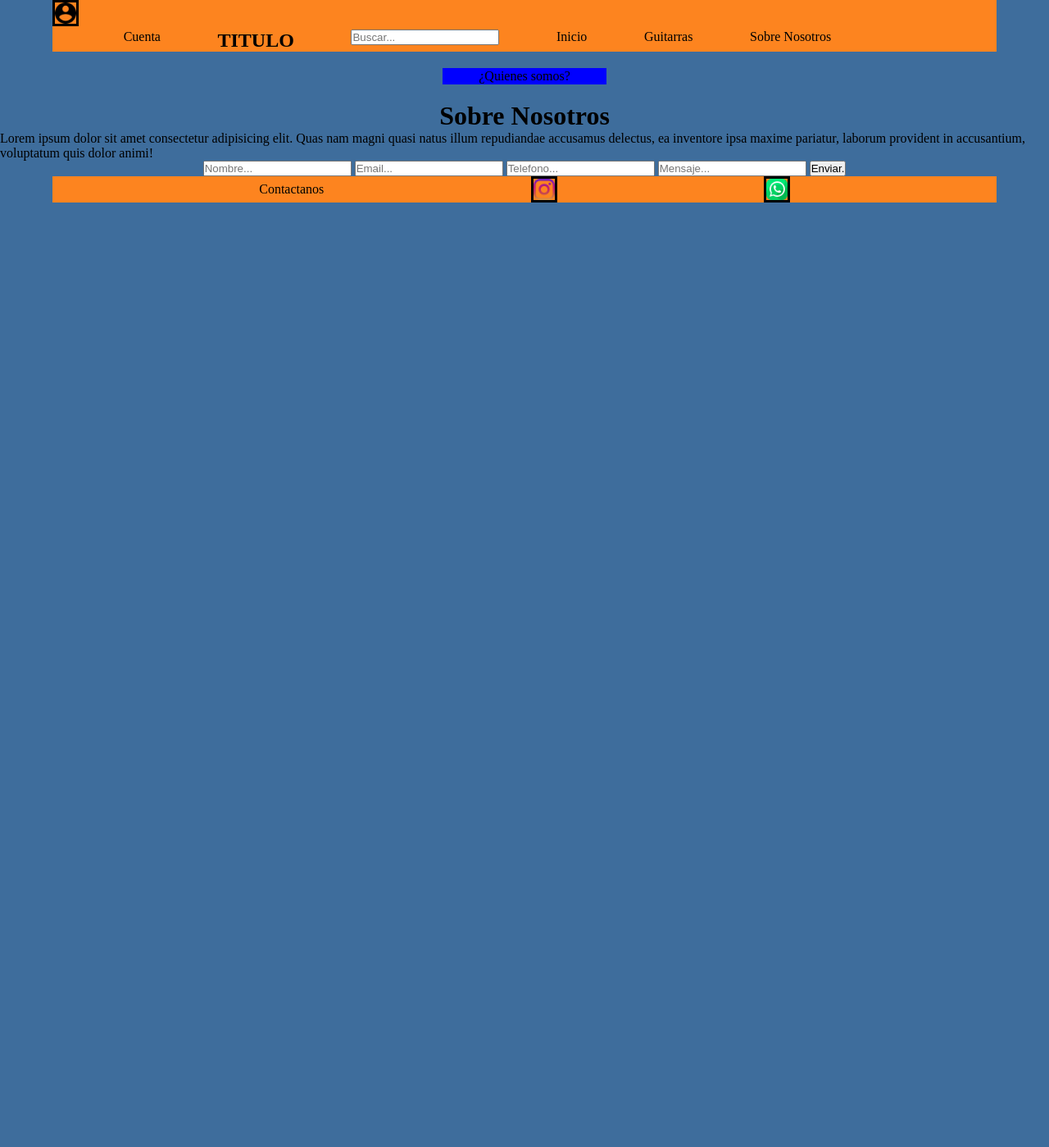
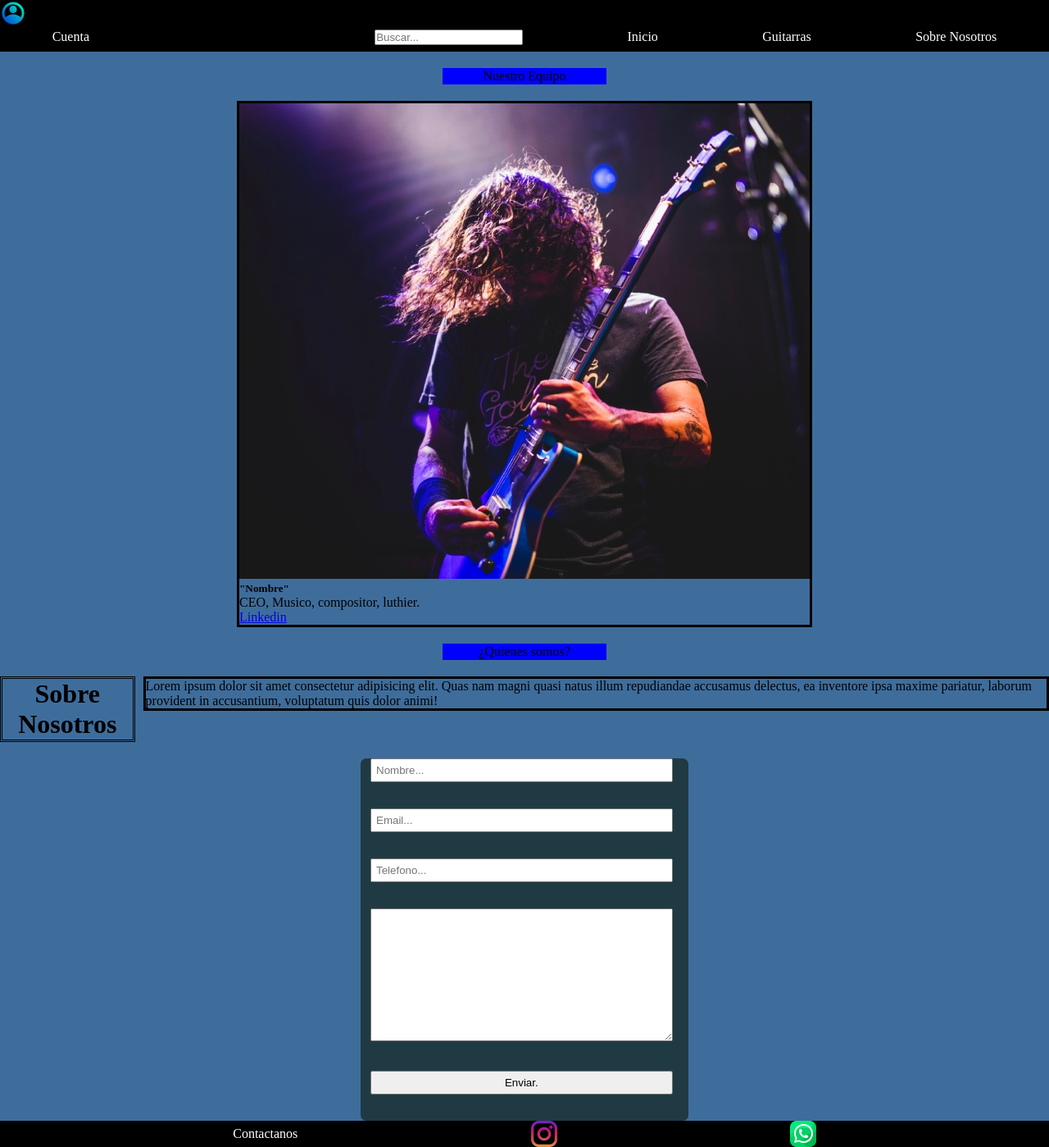
Before and after one commit to fjankauskas/Entrega-Proyecto, a plain HTML site: page html/sobre-nosotros.html in a window 1280 px wide. Shown: the whole page at 82% size. Before the commit the page ends 800 px from the top, so only its background shows below. Drawn offline with Linux system fonts and the light colour scheme.

Commit message:
Subida proyecto finalizado

```diff
--- a/css/style.css
+++ b/css/style.css
@@ -5,15 +5,21 @@
 }
 
 body{
+    width: auto;
+    height: auto;
     background-color: #3E6D9C;
     display: flex;
     flex-direction: column;
     align-items: center;
 }
 
+.color{
+    background: linear-gradient(#0F2027, #203A43, #2C5364);
+}
+
 
 header{
-    width: 90%;
+    width: 100%;
 }
 
 nav{
@@ -25,7 +31,7 @@ nav{
 
 
 .navbar{
-    width: 90%;
+    width: 100%;
     display: flex;
     flex-direction: row;
     justify-content: space-around;
@@ -35,7 +41,7 @@ nav{
 .navbar a{
     display: flex;
     text-decoration: none;
-    color: rgb(0, 0, 0);
+    color: rgb(255, 255, 255);
 
 }
 
@@ -45,8 +51,8 @@ nav{
 }
 
 .colornavbar{
-    width: 90%;
-    background-color: #FD841F;
+    width: 100%;
+    background-color: #000000;
 }
 
 .cuenta{
@@ -58,8 +64,6 @@ nav{
     padding-bottom: 0;
     height: 32px;
     width: 32px;
-    border-style: solid;
-    color: black;
 }
 
 .titulo{
@@ -93,6 +97,12 @@ nav{
     flex-direction: row;
     flex-wrap: wrap;
     gap: 10px;
+}
+
+
+.filtros{
+    width: 20px;
+    background-color: white;
 }
 
 .boxs{
@@ -142,16 +152,72 @@ nav{
     text-decoration-color: white;
 }
 
+.card{
+    display: flexbox;
+    border-style: solid;
+    border-radius: ;
+}
+.sobreNosotros{
+    border-style: double;
+    display: flex;
+    text-align: center;
+
+}
+
+.contenedor{
+    display: flex;
+    gap: 10px;
+}
+
+.contenedor p{
+    border-style: solid;
+}
+.card-img-top{
+    height: max-content;
+}
+
+.form{
+    background-color: #203A43;
+    width: 400px;
+    margin: auto;
+    background: rgba 0,0,0,0.4;
+    padding: 10px, 30px;
+    margin-top: 20px;
+    box-sizing: border-box;
+    border-radius: 7px;
+}
+
+.formulario input, textarea{
+    width: 95%;
+    margin-bottom: 20px;
+    padding: 5px;
+    box-sizing: border-box;
+}
+
+.formulario{
+    width: 100%;
+    display: flex;
+    flex-direction: column;
+    align-items: center;
+}
+
+.formulario div{
+    padding: 0 0 0 3%;
+    margin-bottom: 3%;
+    width: 100%;
+}
+
 .footer{
-    width: 90%;
+    width: 100%;
     display: flex;
     justify-content: space-evenly;
-    background-color: #FD841F
+    background-color: #000000
 }
 
 .footer p{
     display: flex;
     align-items: center;
+    color: white;
 }
 
 
@@ -221,7 +287,7 @@ nav{
 
 
     .navbar {
-        width: 90%;
+        width: 100%;
         display: flex;
         flex-direction: column;
         flex-wrap: wrap;
--- a/html/sobre-nosotros.html
+++ b/html/sobre-nosotros.html
@@ -11,7 +11,7 @@
     <div class="colornavbar">
         <header>
             <a href="../html/inicio-sesion.html">
-                <img class="iconos" src="../assets/boton-de-cuenta-redonda-con-usuario-dentro.png" alt="">
+                <img class="iconos" src="../assets/cuenta.png" alt="">
             </a>
             <nav>
                 <ul class="navbar">
@@ -28,24 +28,50 @@
         </header>
     </div>
 
+    <div class="somos"><p>Nuestro Equipo</p></div>
+    <div class="card style="width: 18rem;"">
+        <img src="../assets/guitarristas-famosos.jpg" class="card-img-top" alt="">
+        <div class="card-body">
+            <h5 class="card-title">"Nombre"</h5>
+            <p class="card-text">CEO, Musico, compositor, luthier.</p>
+            <a href="#" class="btn btn-primary">Linkedin</a>
+        </div>
+    </div>
+
     <div class="somos"><p>¿Quienes somos?</p></div>
+    <div class="contenedor">
+        <div class="sobreNosotros">
         <h1>Sobre Nosotros</h1>
+        </div>
+        <div>
         <p>Lorem ipsum dolor sit amet consectetur
             adipisicing elit. Quas nam magni quasi natus
             illum repudiandae accusamus delectus, ea inventore ipsa
             maxime pariatur, laborum provident in accusantium,
             voluptatum quis dolor animi!</p>
-    <form action="">
+        </div>
+    </div>
+
+    <section class="formulario">
+        <form class="form" action="">
+            <div>
                 <label for="Nombre"></label>
                 <input type="text" placeholder="Nombre...">
+            </div>
+            <div>
                 <label for="email"></label>
                 <input type="text" placeholder="Email...">
+            </div>
+            <div>
                 <label for="telefono"></label>
                 <input type="text" placeholder="Telefono...">
-        <label for="mensaje"></label>
-        <input type="text" placeholder="Mensaje...">
-        <input type="submit" value="Enviar.">
+            </div>
+            <div>
+                <textarea name="" id="" cols="30" rows="10"></textarea>
+            </div>
+            <div><input type="submit" value="Enviar."></div>
         </form>
+    </section>
 </body>
 <footer class="footer">
     <p>Contactanos</p>
```
Also changed, not shown: html/catalogo.html (+14 -12 lines), html/guitarrax.html (+1 -1 lines), index.html (+7 -6 lines), assets/boton-de-cuenta-redonda-con-usuario-dentro.png (deleted), assets/cuenta.png (added), assets/descarga.jpg (added), assets/guitarristas-famosos.jpg (added), assets/images (1).jpg (added), assets/images.jpg (added), assets/tokai-ls196-gt-guitarra-electrica-gold-top.jpg (added). Lines whose indentation alone changed are shown as unchanged.
